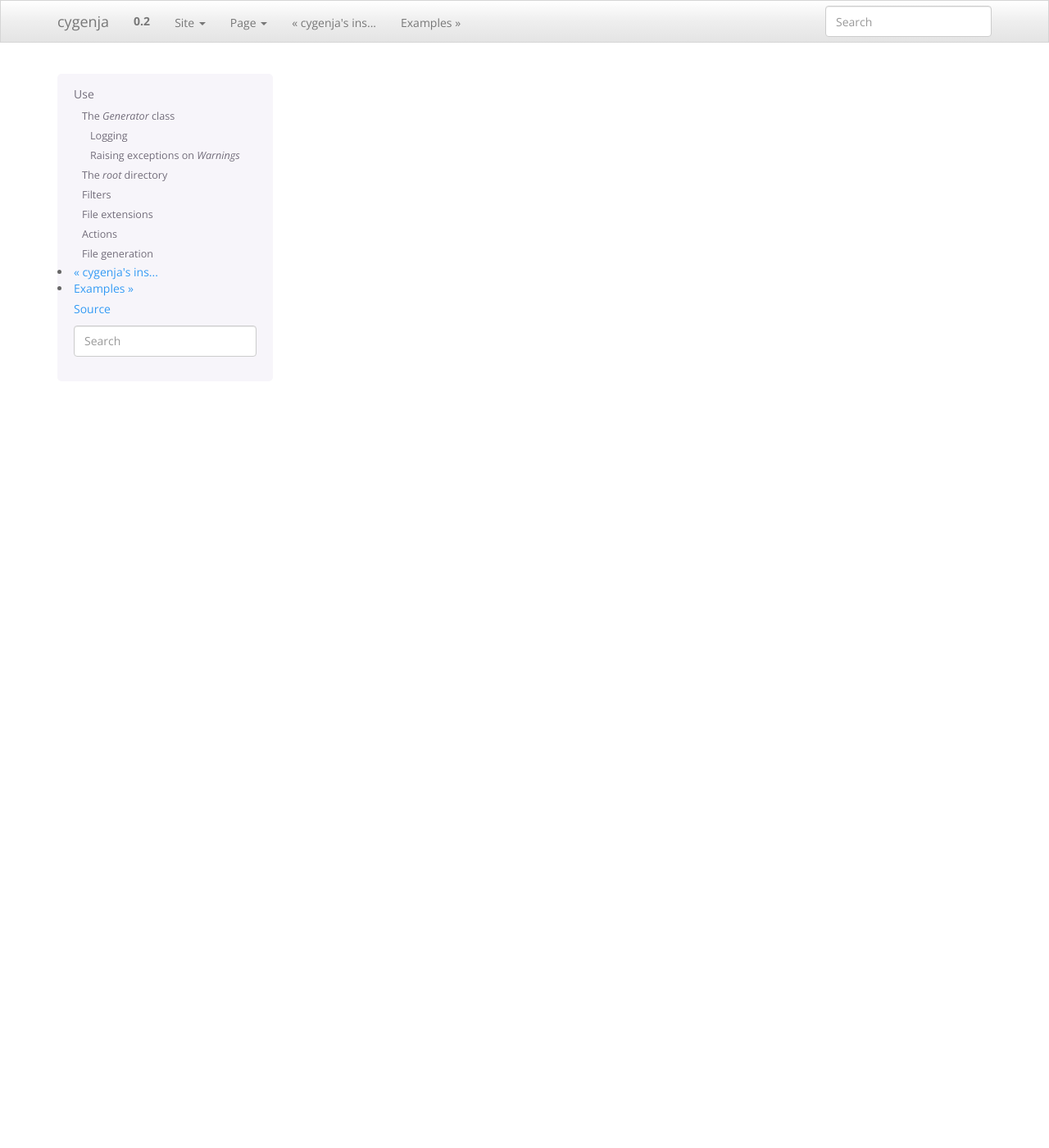
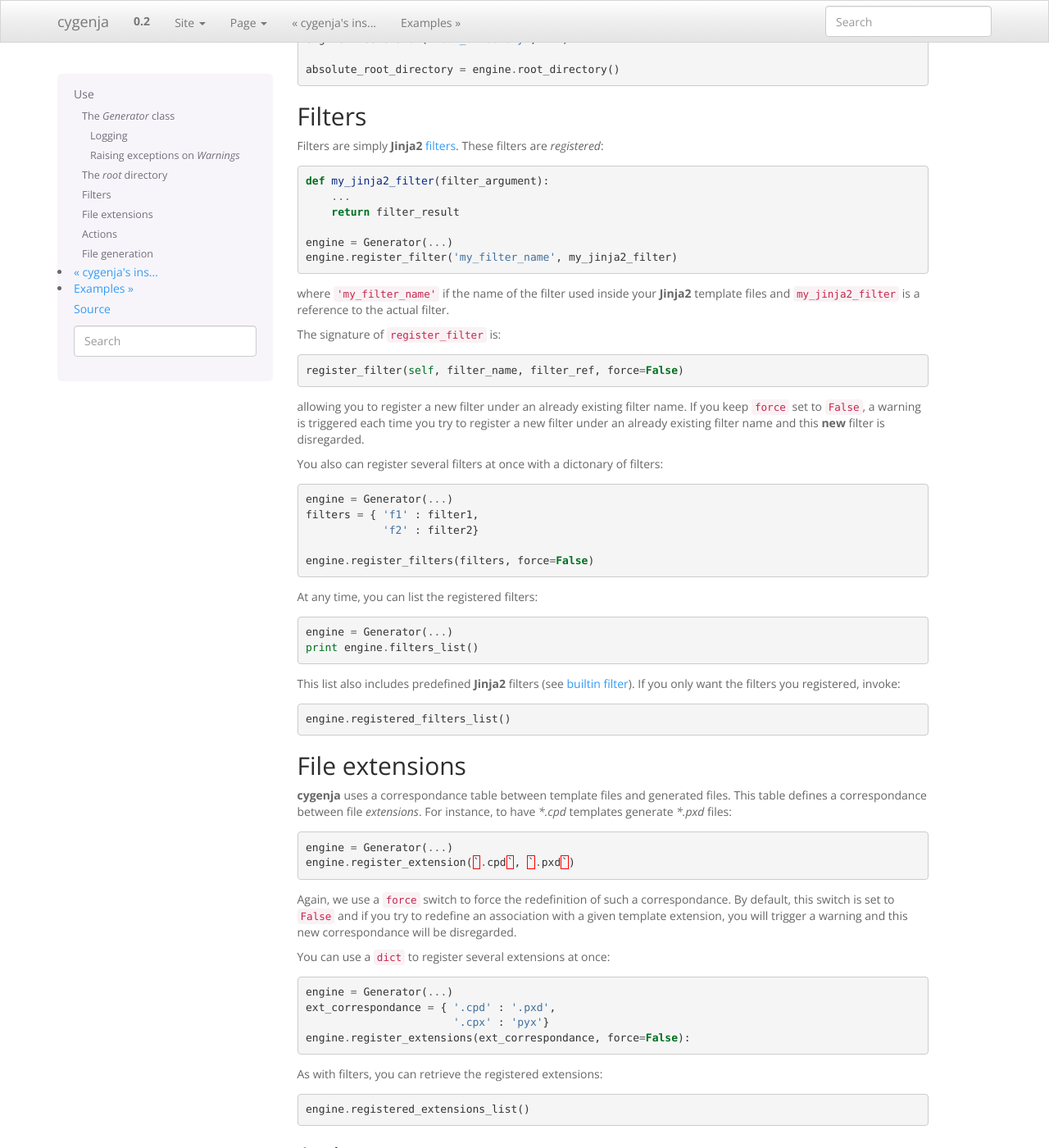
Before and after one commit to PythonOptimizers/cygenja, a Sphinx documentation site: the page built from doc/source/use.rst, in a window 1280 px wide and 1400 px high, scrolled down 1211 px. Shown: the whole window at 82% size. Built offline with Sphinx 7.4.7, drawn with Linux system fonts in a browser that asks for light colours; some of the changed text lies outside the part shown.

Commit message:
continuing on documentation: how to use cygenja

```diff
--- a/doc/source/use.rst
+++ b/doc/source/use.rst
@@ -9,7 +9,7 @@ The `Generator` class
 ------------------------
 
 The :class:`Generator` class is the main class of the :program:`cygenja` library. It is also the only
-class the user needs to interact with. It's constructor is really simple:
+class you needs to interact with. It's constructor is really simple:
 
 ..  code-block:: python
 
@@ -19,7 +19,7 @@ class the user needs to interact with. It's constructor is really simple:
     logger = ...
     engine = Generator('root_directory', logger, True)
 
-The user gives a *root* directory, a *logger* and decides if *warnings* must raise `Exception`\s or not. We describe the root directory a little further in :ref:`root_directory` and develop the two other arguments
+You give a *root* directory, a *logger* and decides if *warnings* must raise `Exception`\s or not. We describe the root directory a little further in :ref:`root_directory` and develop the two other arguments
 in the next corresponding subsections.
 
 Logging
@@ -51,8 +51,13 @@ Raising exceptions on *Warnings*
 """"""""""""""""""""""""""""""""""
 
 Errors **always** trigger `RuntimeError`\s while warnings may or may not trigger `RuntimeError`\s. To raise exceptions on warnings, set the ``raise_exception_on_warning`` to ``True`` in the
-constructor.
+constructor:
 
+..  code-block:: python
+
+    engine = Generator('root_directory', logger=logger, raise_exception_on_warning=True)
+
+By default, ``raise_exception_on_warning`` is ``False``.
 
 
 ..  _root_directory:
@@ -60,11 +65,100 @@ constructor.
 The *root* directory
 -----------------------
 
+The root directory is really the main working directory: all file generations can **only** be done inside **subdirectories** of this directory.
+
+This is so important, we need a warning:
+
+..  warning::
+
+    File generations can **only** be done inside **subdirectories** of the *root* directory.
+
+This directory is given a first parameter of :class:`Generator`\'s constructor
+and can be absolute or relative. At any moment, you can retrieve this directory as an absolute path:
+
+..  code-block:: python
+
+    engine = Generator('root_directory', ...)
+
+    absolute_root_directory = engine.root_directory()
+
 Filters
 --------
 
+Filters are simply :program:`Jinja2` `filters <http://jinja.pocoo.org/docs/dev/templates/#filters>`_. These filters are *registered*:
+
+..  code-block:: python
+
+    def my_jinja2_filter(filter_argument):
+        ...
+        return filter_result
+
+    engine = Generator(...)
+    engine.register_filter('my_filter_name', my_jinja2_filter)
+
+where ``'my_filter_name'`` if the name of the filter used inside your :program:`Jinja2` template files and ``my_jinja2_filter`` is a reference to the actual filter.
+
+The signature of ``register_filter`` is:
+
+..  code-block:: python
+
+    register_filter(self, filter_name, filter_ref, force=False)
+
+allowing you to register a new filter under an already existing filter name. If you keep ``force`` set to ``False``, a warning is triggered each time you try to register a
+new filter under an already existing filter name and this **new** filter is disregarded.
+
+You also can register several filters at once with a dictonary of filters:
+
+..  code-block:: python
+
+    engine = Generator(...)
+    filters = { 'f1' : filter1,
+                'f2' : filter2}
+
+    engine.register_filters(filters, force=False)
+
+At any time, you can list the registered filters:
+
+..  code-block:: python
+
+    engine = Generator(...)
+    print engine.filters_list()
+
+
+This list also includes predefined :program:`Jinja2` filters (see `builtin filter <http://jinja.pocoo.org/docs/dev/templates/#builtin-filters>`_).
+If you only want the filters you registered, invoke:
+
+..  code-block:: python
+
+    engine.registered_filters_list()
+
 File extensions
 ----------------
+
+:program:`cygenja` uses a correspondance table between template files and generated files. This table defines a correspondance between file *extensions*. For instance, to have `*.cpd` templates generate  `*.pxd` files:
+
+..  code-block:: python
+
+    engine = Generator(...)
+    engine.register_extension(`.cpd`, `.pxd`)
+
+Again, we use a ``force`` switch to force the redefinition of such a correspondance. By default, this switch is set to ``False`` and if you try to redefine an association with a given template extension, you will
+trigger a warning and this new correspondance will be disregarded.
+
+You can use a ``dict`` to register several extensions at once:
+
+..  code-block:: python
+
+    engine = Generator(...)
+    ext_correspondance = { '.cpd' : '.pxd',
+                           '.cpx' : 'pyx'}
+    engine.register_extensions(ext_correspondance, force=False):
+
+As with filters, you can retrieve the registered extensions:
+
+..  code-block:: python
+
+    engine.registered_extensions_list()
 
 Actions
 ----------
```
Also changed, not shown: doc/source/introduction.rst (+14 -4 lines).
